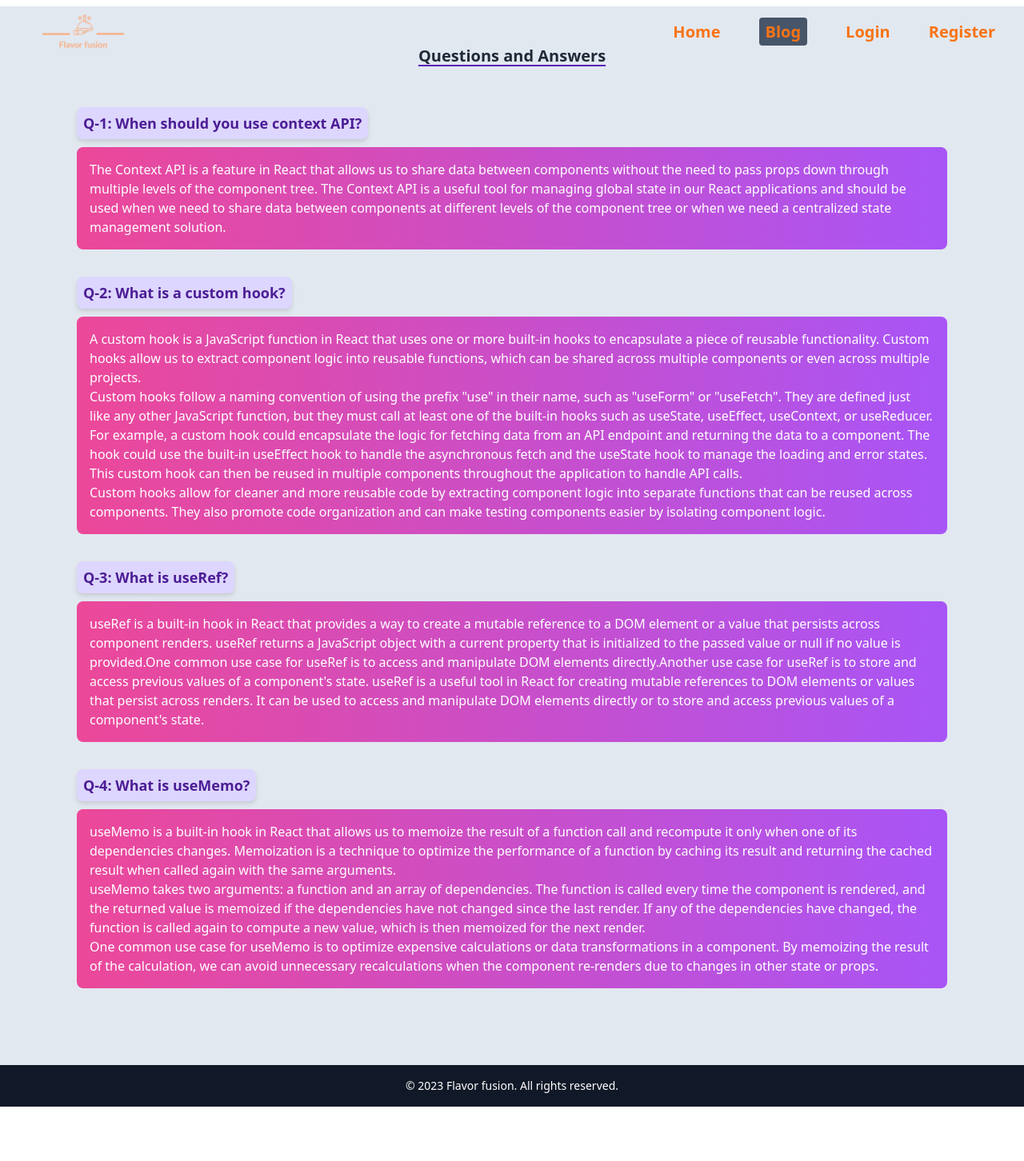
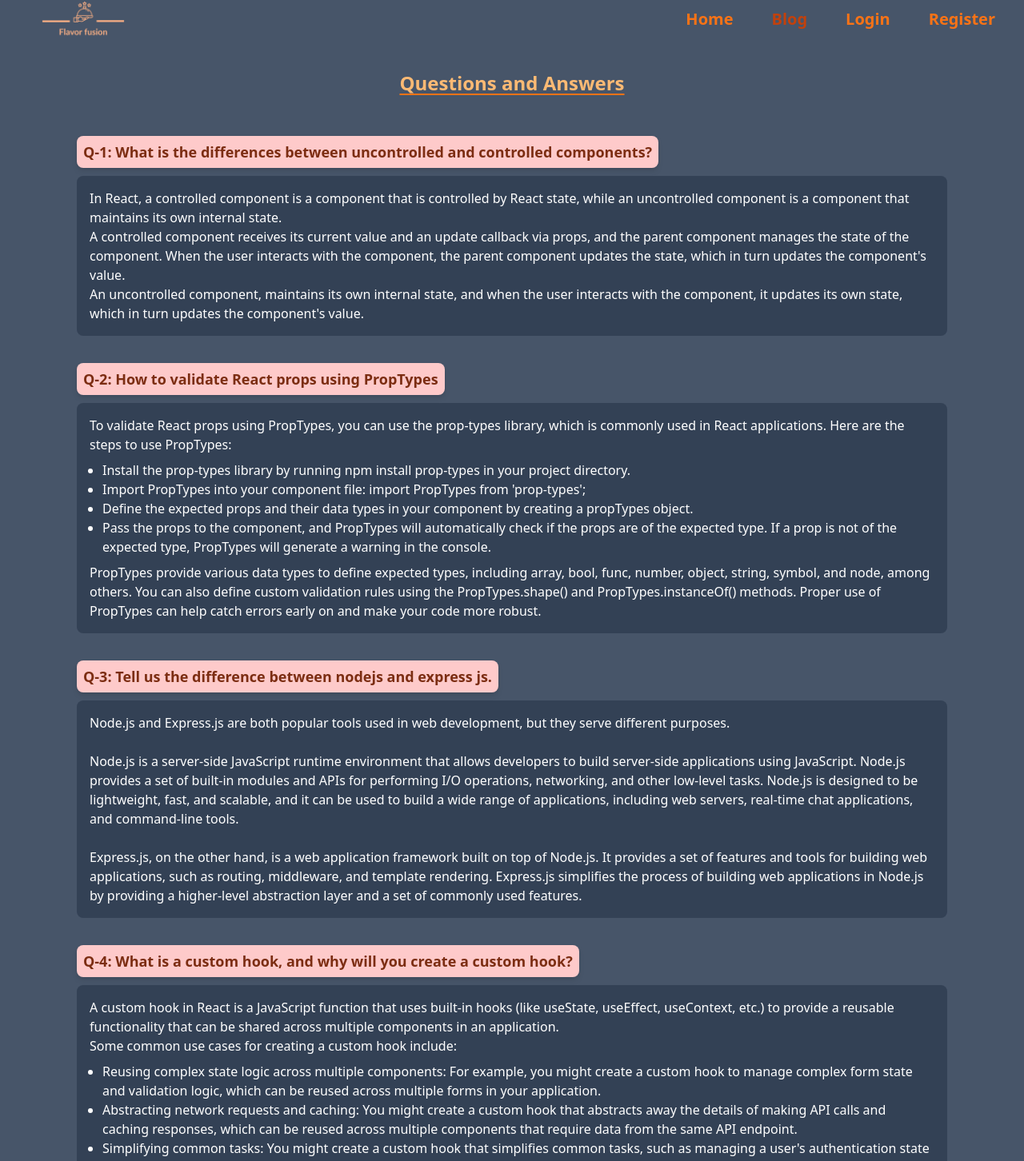
Before and after one commit to Annisha-Siddika/flavor-fusion, a React (Vite) app: page /blog in a window 1280 px wide. Shown: the part 8-1460 px from the top of the page at 80% size. Before the commit the page ends 1392 px from the top, so only its background shows below. Built offline with nearby package versions, Linux system fonts and the light colour scheme; no server answers.

Commit message:
blog page qna given

```diff
--- a/src/pages/Blog/Blog.jsx
+++ b/src/pages/Blog/Blog.jsx
@@ -2,37 +2,58 @@ import React from 'react';
 
 const Blog = () => {
     return (
-        <div className='mt-4 bg-slate-200 pb-20'>
-            <h1 className='text-xl font-bold text-center underline decoration-violet-800 decoration-2 underline-offset-4 mb-14 pt-12'>Questions and Answers</h1>
+        <div className='pt-4 bg-slate-600 pb-20'>
+            <h1 className='text-2xl text-orange-300 font-bold text-center underline decoration-orange-500 decoration-2 underline-offset-4 mb-14 pt-20'>Questions and Answers</h1>
             <div className='mx-24'>
-                <span className='text-lg font-semibold bg-violet-200 drop-shadow-md p-2 my-6 rounded-lg text-violet-900'>Q-1: When should you use context API?</span>
-                <div className='my-4 bg-pink-200 sm:mx-auto md:mx-0 rounded-lg p-4 bg-gradient-to-r from-pink-500 to-purple-500 hover:bg-gradient-to-l text-white'>The Context API is a feature in React that allows us to share data between components without the need to pass props down through multiple levels of the component tree. The Context API is a useful tool for managing global state in our React applications and should be used when we need to share data between components at different levels of the component tree or when we need a centralized state management solution.
+                <span className='text-lg font-semibold bg-red-200 drop-shadow-md p-2 my-6 rounded-lg text-orange-900'>Q-1: What is the differences between uncontrolled and controlled components?</span>
+                <div className='my-4 sm:mx-auto md:mx-0 rounded-lg p-4 bg-slate-700 text-white'>In React, a controlled component is a component that is controlled by React state, while an uncontrolled component is a component that maintains its own internal state.
+                    <br />
+                    A controlled component receives its current value and an update callback via props, and the parent component manages the state of the component. When the user interacts with the component, the parent component updates the state, which in turn updates the component's value.
+                    <br />
+                    An uncontrolled component, maintains its own internal state, and when the user interacts with the component, it updates its own state, which in turn updates the component's value.
 
                 </div>
                 <br />
-                <span className='text-lg font-semibold bg-violet-200 drop-shadow-md p-2 my-6 rounded-lg text-violet-900'>Q-2: What is a custom hook?</span>
-                <div className='my-4 bg-pink-200 sm:mx-auto md:mx-0 rounded-lg p-4 bg-gradient-to-r from-pink-500 to-purple-500 hover:bg-gradient-to-l text-white'>
-                    A custom hook is a JavaScript function in React that uses one or more built-in hooks to encapsulate a piece of reusable functionality. Custom hooks allow us to extract component logic into reusable functions, which can be shared across multiple components or even across multiple projects.
+                <span className='text-lg font-semibold bg-red-200 drop-shadow-md p-2 my-6 rounded-lg text-orange-900'>Q-2: How to validate React props using PropTypes</span>
+                <div className='my-4 sm:mx-auto md:mx-0 rounded-lg p-4 bg-slate-700 text-white'>
+                    To validate React props using PropTypes, you can use the prop-types library, which is commonly used in React applications. Here are the steps to use PropTypes:
                     <br />
-                    Custom hooks follow a naming convention of using the prefix "use" in their name, such as "useForm" or "useFetch". They are defined just like any other JavaScript function, but they must call at least one of the built-in hooks such as useState, useEffect, useContext, or useReducer.
-                    <br />
-                    For example, a custom hook could encapsulate the logic for fetching data from an API endpoint and returning the data to a component. The hook could use the built-in useEffect hook to handle the asynchronous fetch and the useState hook to manage the loading and error states. This custom hook can then be reused in multiple components throughout the application to handle API calls.
-                    <br />
-                    Custom hooks allow for cleaner and more reusable code by extracting component logic into separate functions that can be reused across components. They also promote code organization and can make testing components easier by isolating component logic.
+                    <ul className='list-disc pl-4 py-2'>
+                        <li>Install the prop-types library by running npm install prop-types in your project directory.</li>
+                        <li>Import PropTypes into your component file: import PropTypes from 'prop-types';</li>
+                        <li>Define the expected props and their data types in your component by creating a propTypes object.</li>
+                        <li>
+                            Pass the props to the component, and PropTypes will automatically check if the props are of the expected type. If a prop is not of the expected type, PropTypes will generate a warning in the console.
+                        </li>
+                    </ul>
+                    <p>
+                        PropTypes provide various data types to define expected types, including array, bool, func, number, object, string, symbol, and node, among others. You can also define custom validation rules using the PropTypes.shape() and PropTypes.instanceOf() methods. Proper use of PropTypes can help catch errors early on and make your code more robust.
+                    </p>
                 </div>
                 <br />
-                <span className='text-lg font-semibold bg-violet-200 drop-shadow-md p-2 my-6 rounded-lg text-violet-900'>Q-3: What is useRef?</span>
-                <div className='my-4 bg-pink-200 sm:mx-auto md:mx-0 rounded-lg p-4 bg-gradient-to-r from-pink-500 to-purple-500 hover:bg-gradient-to-l text-white'>
-                    useRef is a built-in hook in React that provides a way to create a mutable reference to a DOM element or a value that persists across component renders. useRef returns a JavaScript object with a current property that is initialized to the passed value or null if no value is provided.One common use case for useRef is to access and manipulate DOM elements directly.Another use case for useRef is to store and access previous values of a component's state. useRef is a useful tool in React for creating mutable references to DOM elements or values that persist across renders. It can be used to access and manipulate DOM elements directly or to store and access previous values of a component's state.
+                <span className='text-lg font-semibold bg-red-200 drop-shadow-md p-2 my-6 rounded-lg text-orange-900'>Q-3: Tell us the difference between nodejs and express js.</span>
+                <div className='my-4 sm:mx-auto md:mx-0 rounded-lg p-4 bg-slate-700 text-white'>
+                    Node.js and Express.js are both popular tools used in web development, but they serve different purposes.
+                    <br />
+                    <br />
+                    Node.js is a server-side JavaScript runtime environment that allows developers to build server-side applications using JavaScript. Node.js provides a set of built-in modules and APIs for performing I/O operations, networking, and other low-level tasks. Node.js is designed to be lightweight, fast, and scalable, and it can be used to build a wide range of applications, including web servers, real-time chat applications, and command-line tools.
+                    <br />
+                    <br />
+                    Express.js, on the other hand, is a web application framework built on top of Node.js. It provides a set of features and tools for building web applications, such as routing, middleware, and template rendering. Express.js simplifies the process of building web applications in Node.js by providing a higher-level abstraction layer and a set of commonly used features.
                 </div>
                 <br />
-                <span className='text-lg font-semibold bg-violet-200 drop-shadow-md p-2 my-6 rounded-lg text-violet-900'>Q-4: What is useMemo?</span>
-                <div className='my-4 bg-pink-200 sm:mx-auto md:mx-0 rounded-lg p-4 bg-gradient-to-r from-pink-500 to-purple-500 hover:bg-gradient-to-l text-white'>
-                    useMemo is a built-in hook in React that allows us to memoize the result of a function call and recompute it only when one of its dependencies changes. Memoization is a technique to optimize the performance of a function by caching its result and returning the cached result when called again with the same arguments.
-<br />
-                    useMemo takes two arguments: a function and an array of dependencies. The function is called every time the component is rendered, and the returned value is memoized if the dependencies have not changed since the last render. If any of the dependencies have changed, the function is called again to compute a new value, which is then memoized for the next render.
-<br />
-                    One common use case for useMemo is to optimize expensive calculations or data transformations in a component. By memoizing the result of the calculation, we can avoid unnecessary recalculations when the component re-renders due to changes in other state or props.
+                <span className='text-lg font-semibold bg-red-200 drop-shadow-md p-2 my-6 rounded-lg text-orange-900'>Q-4: What is a custom hook, and why will you create a custom hook?</span>
+                <div className='my-4 sm:mx-auto md:mx-0 rounded-lg p-4 bg-slate-700 text-white'>
+                    A custom hook in React is a JavaScript function that uses built-in hooks (like useState, useEffect, useContext, etc.) to provide a reusable functionality that can be shared across multiple components in an application.
+                    <br />
+                    Some common use cases for creating a custom hook include:
+                    <br />
+                    <ul className='list-disc pl-4 py-2'>
+                        <li>Reusing complex state logic across multiple components: For example, you might create a custom hook to manage complex form state and validation logic, which can be reused across multiple forms in your application.</li>
+                        <li>Abstracting network requests and caching: You might create a custom hook that abstracts away the details of making API calls and caching responses, which can be reused across multiple components that require data from the same API endpoint.</li>
+                        <li>Simplifying common tasks: You might create a custom hook that simplifies common tasks, such as managing a user's authentication state or handling keyboard shortcuts.</li>
+                    </ul>
+                    Overall, custom hooks are a powerful tool that can help you write cleaner and more maintainable code by abstracting away complex logic into a reusable piece of code that can be shared across multiple components in your application.
                 </div>
             </div>
         </div>
--- a/src/pages/Header/Link.jsx
+++ b/src/pages/Header/Link.jsx
@@ -6,7 +6,7 @@ const Link = ({to, children}) => {
         <div className=''>
             <NavLink
             to={to}
-            className={({isActive}) => isActive ? "bg-slate-600 py-1 px-2 rounded hover:bg-slate-700 " : " hover:text-white"}
+            className={({isActive}) => isActive ? "text-orange-700 hover:text-orange-300" : " hover:text-orange-300"}
         >
             {children}
         </NavLink>
```
